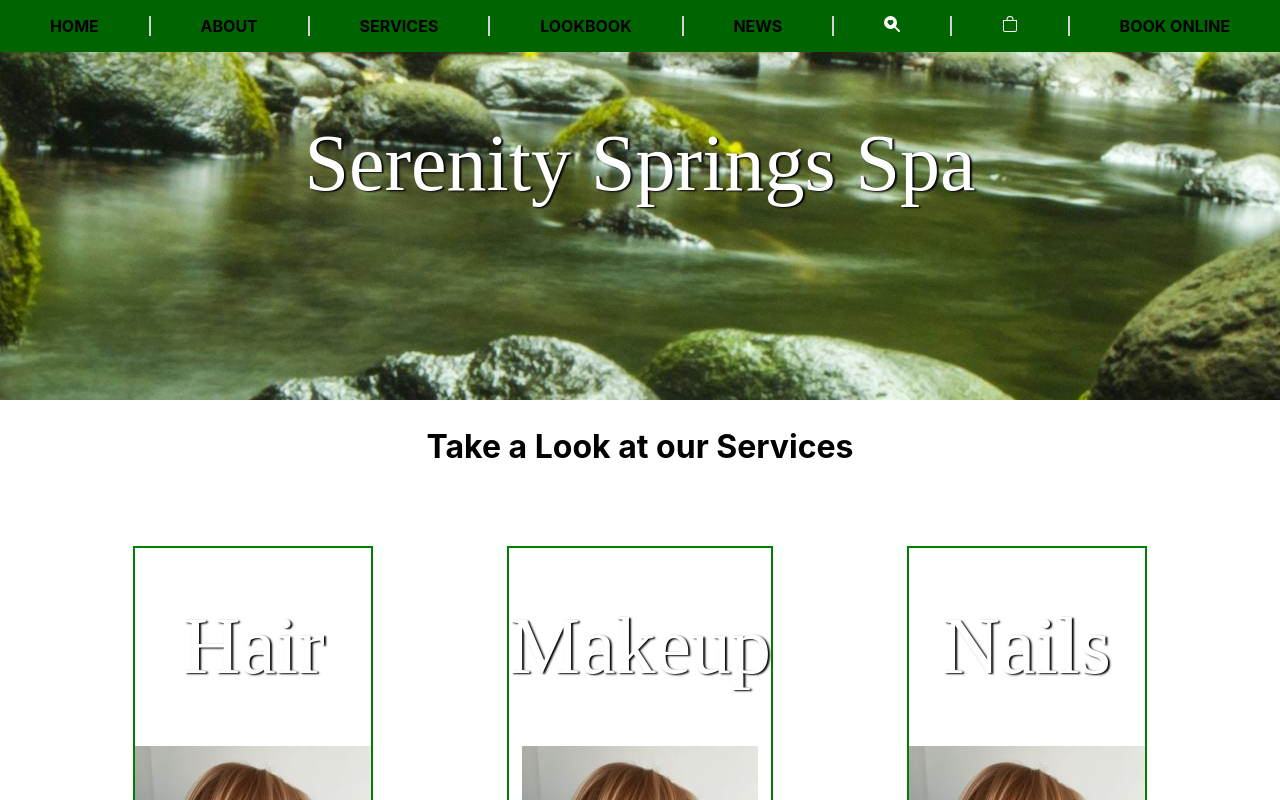
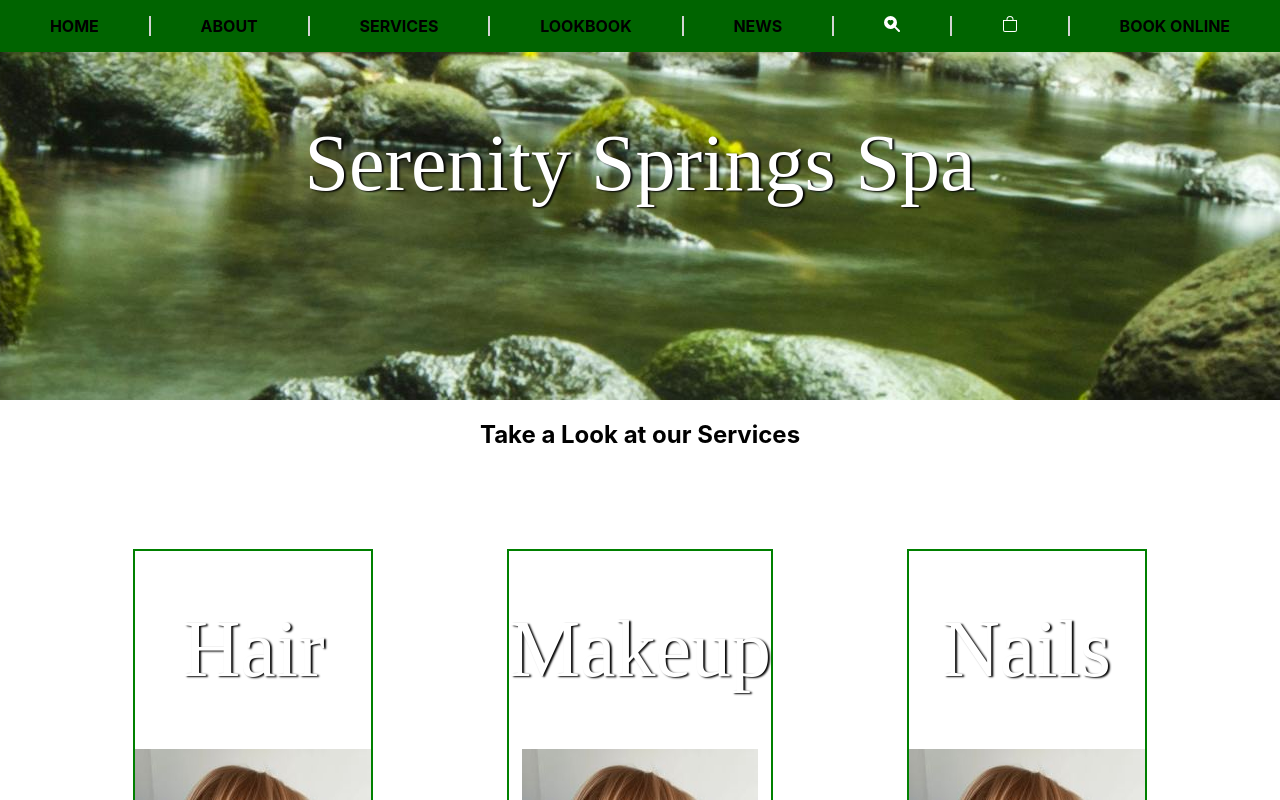
Before and after one commit to codiemaureen/SerenitySpringsSpa, a React (Create React App) app: page / in a window 1280 px wide. Shown: the top 800 px of the page. Built offline with nearby package versions, Linux system fonts and the light colour scheme; a web font is replaced by a local one.

Commit message:
Code Clean up

```diff
--- a/src/style/aboutUs.css
+++ b/src/style/aboutUs.css
@@ -1,6 +1,8 @@
 #aboutContainer{
  display: flex;
  background-color: lightgray;
+ margin: 0;
+ padding: 0;
 }
 
 .about{
@@ -11,15 +13,9 @@
  align-items: flex-end;
 }
 
-h2{
- font-size: 2rem;
- margin-bottom: 0;
-}
-
 p{
   font-size: 2rem;
   max-width: 30%;
-
 }
 
 .about-img {
```
